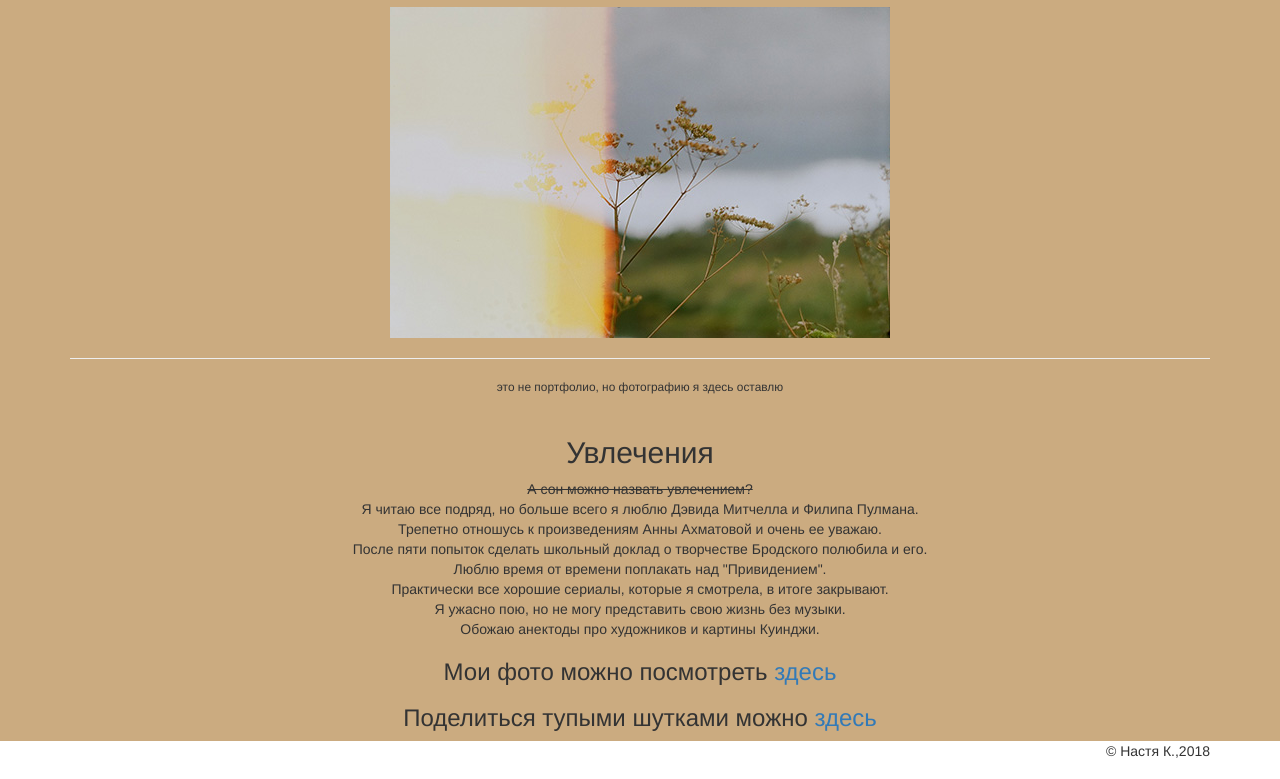
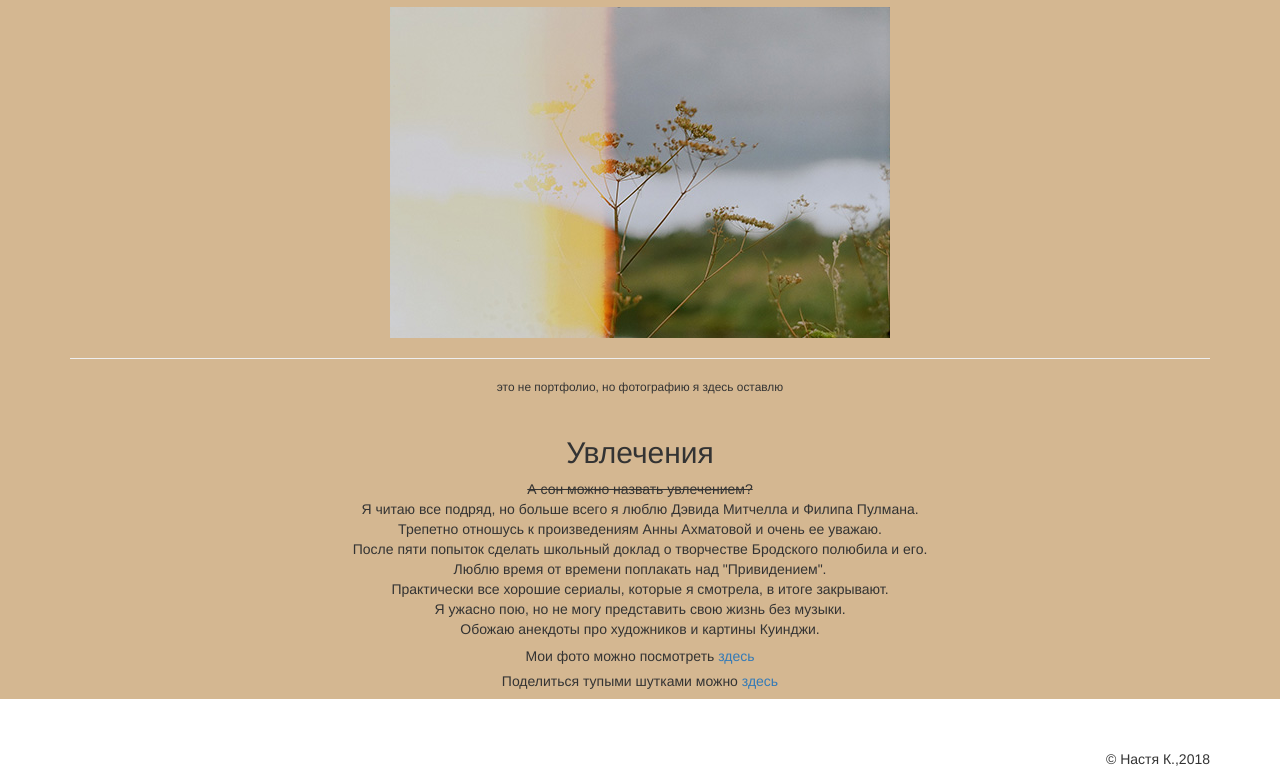
Before and after one commit to kudrina2/webpage, a plain HTML site: page index.html in a window 1280 px wide. Shown: the part 1026-1805 px from the top of the page. Drawn offline with nearby package versions, Linux system fonts and the light colour scheme.

Commit message:
Update index.html

```diff
--- a/index.html
+++ b/index.html
@@ -17,7 +17,7 @@
 							<p style="color:#ffffff"><del>Социализация для слабаков</del></p> </center>
 			</div>
 		</header>
-		<header style="background-color:#cbab80; padding-top:50px;">
+		<header style="background-color:#d4b791; padding-top:50px; margin-bottom:50px;">
 		<section id="portfolio">
 			<div class="container">
 					<center>
@@ -40,11 +40,11 @@
 						Люблю время от времени поплакать над "Привидением". <br />
 						Практически все хорошие сериалы, которые я смотрела, в итоге закрывают.<br />
 						Я ужасно пою, но не могу представить свою жизнь без музыки. <br />
-						Обожаю анектоды про художников и картины Куинджи. <br />
+						Обожаю анекдоты про художников и картины Куинджи. <br />
 						</p>
 					</article>
-					<h3>Мои фото можно посмотреть <a href="https://www.instagram.com/blusenpai">здесь</a></h3>
-					<h3>Поделиться тупыми шутками можно <a href="https://vk.com/id76957124">здесь</a></h3>
+					<h5>Мои фото можно посмотреть <a href="https://www.instagram.com/blusenpai">здесь</a></h5>
+					<h5>Поделиться тупыми шутками можно <a href="https://vk.com/id76957124">здесь</a></h5>
 				</center>
 			</div>
 		</section>
```
